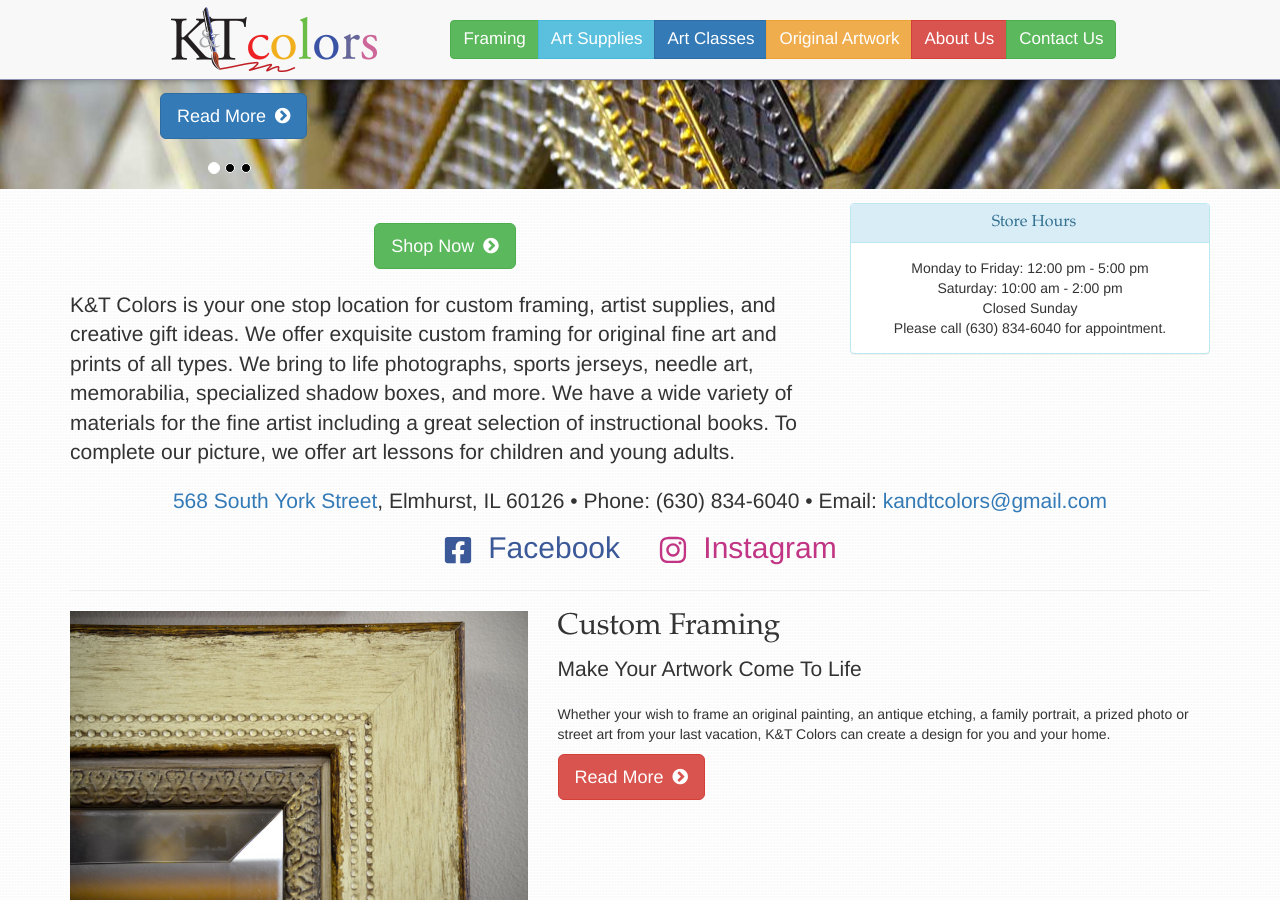
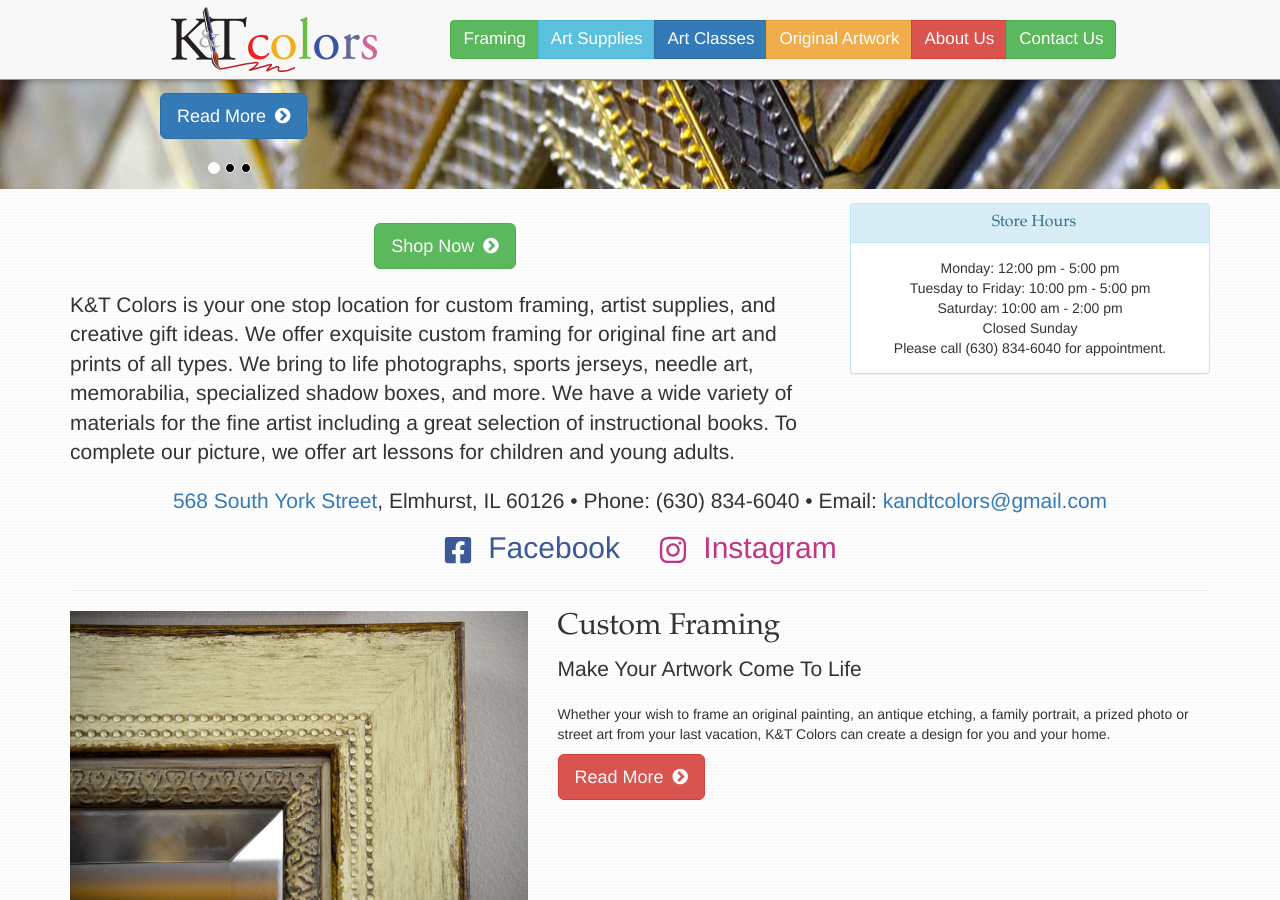
Before and after one commit to kandtcolors/ktcolorselmhurst.com, a Jekyll site: the page built from index.html, in a window 1280 px wide and 900 px high, scrolled down 301 px. Built offline with Jekyll 4.4.1, drawn with Linux system fonts in a browser that asks for light colours; nearby versions of some CDN libraries.

Commit message:
Fixed Monday hours

```diff
--- a/_includes/store-hours.html
+++ b/_includes/store-hours.html
@@ -4,7 +4,8 @@
   </div>
   <div class="panel-body">
     <div class="textwidget">
-			 <p>Monday to Friday: 12:00 pm - 5:00 pm<br>
+			 <p>Monday: 12:00 pm - 5:00 pm<br>
+		Tuesday to Friday: 10:00 pm - 5:00 pm<br>
           Saturday: 10:00 am - 2:00 pm<br />
           Closed Sunday<br />
           Please call (630) 834-6040 for appointment.
```
